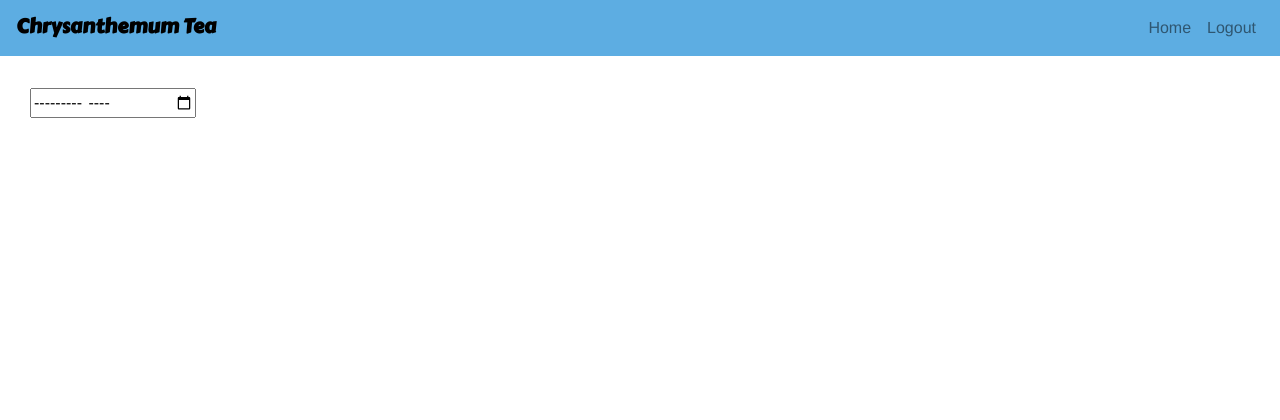
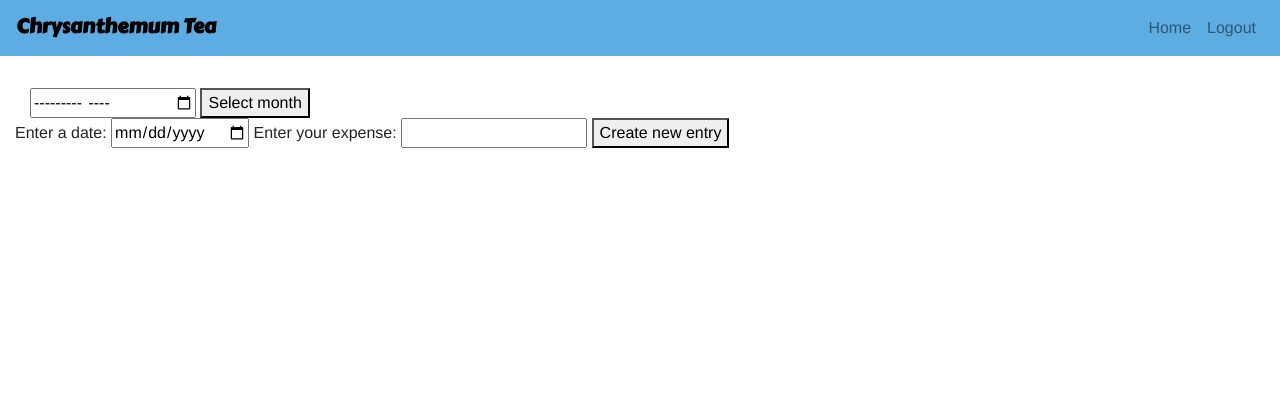
Before and after one commit to KennethChin0/Chrysanthemum-Tea, a Flask app: page /profile in a window 1280 px wide. Shown: the top 420 px of the page. Run offline with Flask 2, Linux system fonts and the light colour scheme; a user stored in the database is signed in; some libraries are stand-ins or nearby versions.

Commit message:
created form but still needs work

```diff
--- /dev/null
+++ b/static/profile.js
@@ -0,0 +1,24 @@
+var month = document.getElementById("month")
+var chosenMonth = document.getElementById("monthButton")
+chosenMonth.addEventListener('click', function(e) {check()})
+
+var check = function(e){
+  console.log(month.value)
+  if (parseInt(month.value) >= 2020){//parseInt get the year
+    render(parseInt(month.value))//passes chosen month to render
+  }
+}
+
+var render = function(e){
+  console.log(e)
+}
+
+var date = document.getElementById("date")
+var expense = document.getElementById("expense")
+var entry = document.getElementById("entryButton")
+entry.addEventListener('click', function(e) {addEntry()})
+
+var addEntry = function(e){
+  console.log(date.value)
+  console.log(expense.value)
+}
--- a/templates/profile.html
+++ b/templates/profile.html
@@ -33,10 +33,16 @@
 
   <div class="row">
     <div class="col-sm">
-      <input type="month" id="date" name="date">
+      <input type="month" id="month" name="month">
+      <button type="button" id = "monthButton">Select month</button>
     </div>
   </div>
 </div>
-
+Enter a date:
+<input type="date" id="date" name="date">
+Enter your expense:
+<input type="text" id="expense" name="expense">
+<button type="button" id = "entryButton">Create new entry</button>
 </div> <br><br><br>
+<script src="static/profile.js"></script>
 {% endblock %}
```
